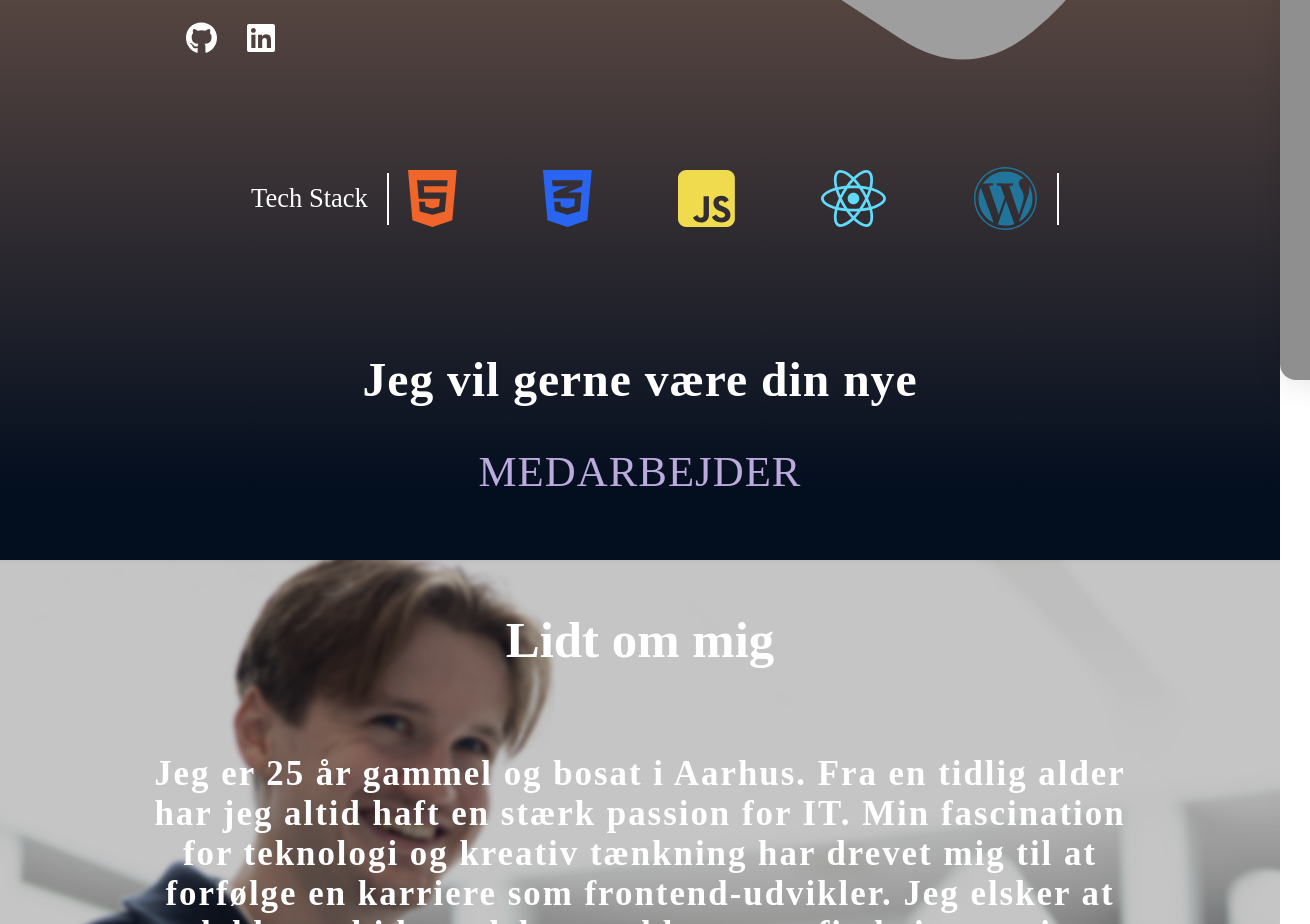
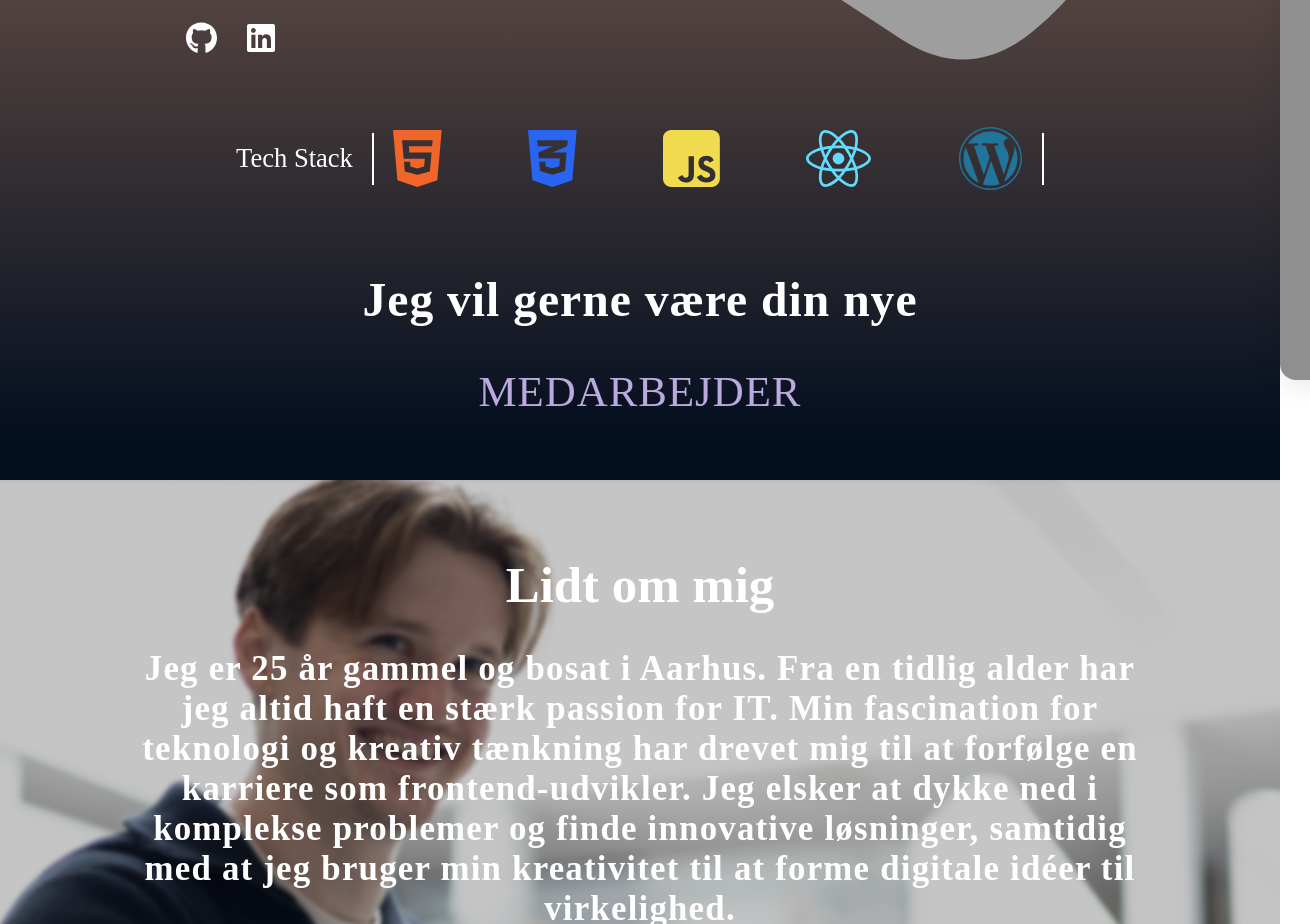
Before and after one commit to Nico-Harms/Portfolio-react, a React (Vite) app: page / in a window 1280 px wide. Shown: the part 420-1344 px from the top of the page, 1310 px wide, since content can reach past the window. Built offline with nearby package versions, Linux system fonts and the light colour scheme; grey boxes are pictures that could not be loaded.

Commit message:
update on overflow

```diff
--- a/src/index.css
+++ b/src/index.css
@@ -190,13 +190,11 @@ body {
 
 .techStack {
   font-size: clamp(2rem, -0.0488rem + 2.4390vw, 3rem);
-  width: 100%;
   padding: 15px;
   display: flex;
   align-items: center;
   justify-content: center;
   gap: clamp(0.2rem, 1.282vw + 0.215rem, 1.2rem);
-  margin: 40px auto;
   color: white;
 }
 
@@ -350,6 +348,7 @@ body {
   display: flex;
   flex-direction: column;
   align-items: center;
+  justify-content: center;
   background-size: cover;
   background-repeat: no-repeat;
   background-position: 20% 40%;
@@ -361,7 +360,7 @@ body {
   color: white;
   font-size: clamp(2rem, 1.5385rem + 2.0513vw, 4rem);
   padding: 0;
-
+ margin: 0;
 }
 
 .aboutMeWrapper p {
@@ -369,11 +368,12 @@ body {
   align-items: center;
   justify-content: center;
   text-align: center;
-  font-size: clamp(1rem, 0.5385rem + 2.0513vw, 3rem);
+  font-size: clamp(.7rem, 0.5385rem + 2.0513vw, 3rem);
    color: rgb(255, 255, 255);
   width: 80%;
   font-weight: 800;
-  letter-spacing: 2px;
+  max-height: 100%;
+  letter-spacing: 1.2px;
 }
 
 
```
